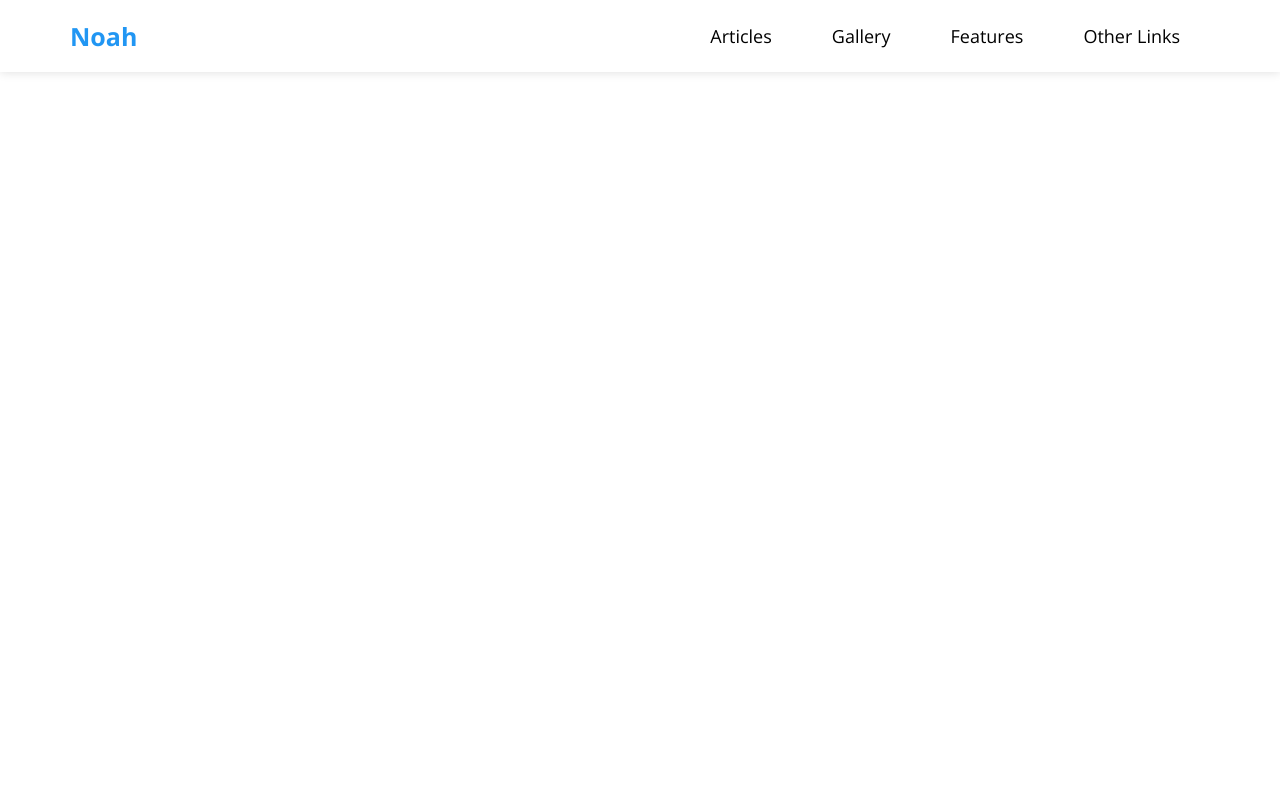
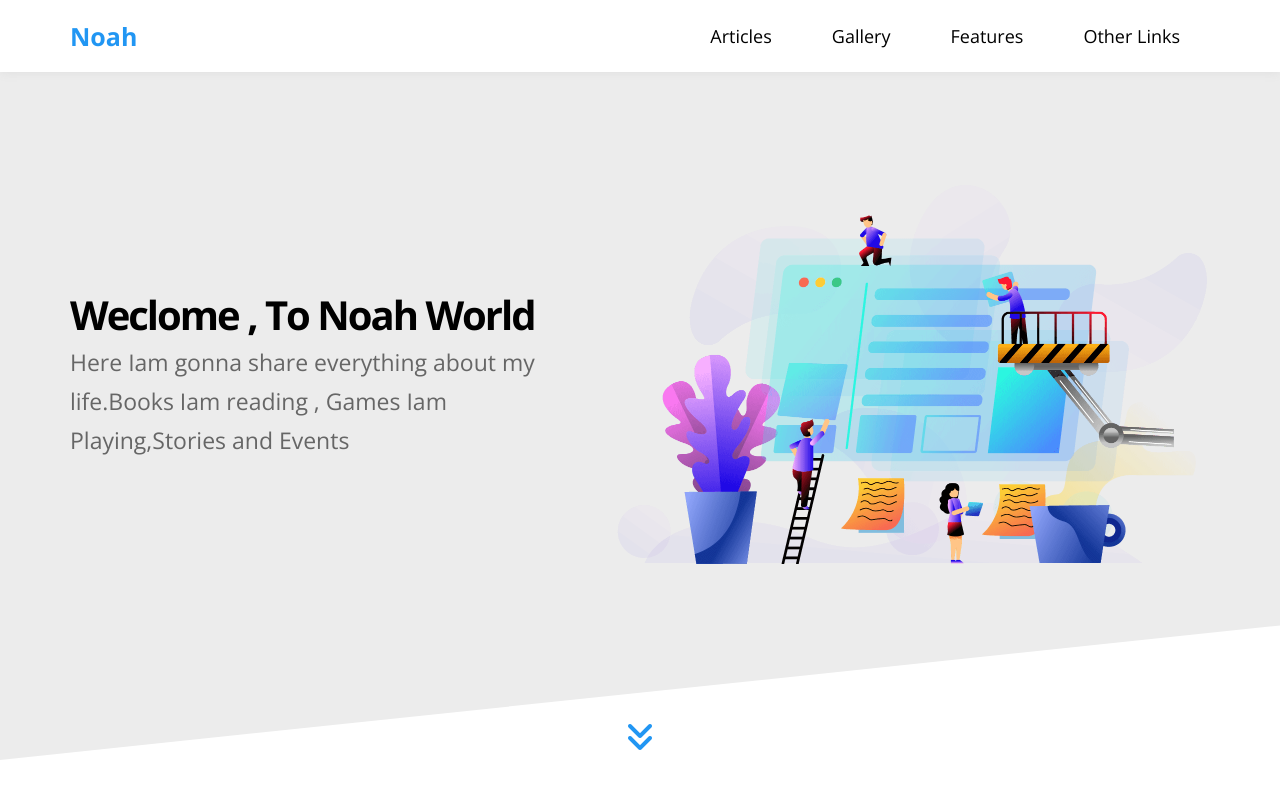
Before and after one commit to Bouchghl-nouh/html-Css-Template-3, a plain HTML site: page index.html in a window 1280 px wide. Drawn offline with nearby package versions, Linux system fonts and the light colour scheme.

Commit message:
finishing the landing

```diff
--- a/CSS/template.css
+++ b/CSS/template.css
@@ -50,8 +50,10 @@ ul{
 /* End Global Rules */
 /* Start Header  */
 header{
+    background-color: white;
     position: relative;
     box-shadow: 0 0 10px #ddd;
+
 
 }
 header .container {
@@ -211,6 +213,112 @@ header .main-menu > li:hover .mega-menu{
 .mega-menu .links li a i {
     margin-right: 10px;
 }
-
 /* End Mega Menu */
 /* End Header */
+/* Start Landing */
+.landing {
+    position: relative;
+
+}
+.landing::before {
+    content:"";
+    position: absolute;
+
+    left: 0;
+    top:-40px;
+    width:100%;
+    height: 100%;
+    background-color: #ececec;
+    z-index: -10 ;
+    transform: skewY(-6deg);
+    transform-origin: top left;
+}
+.landing .container {
+    min-height: calc(100vh - 72px);
+    display: flex;
+    align-items: center;
+    padding-bottom: 120px;
+}
+.landing .container .text {
+    flex:1 ;
+}
+@media(max-width:991px){
+    .landing .text {
+        text-align: center;
+    }
+}
+.landing .text h2 {
+    font-size: 40px;
+    margin: 0 ;
+    letter-spacing: -2px;
+}
+
+.landing .container .text h2 {
+    font-size: 40px;
+    letter-spacing: -2px;
+}
+@media (max-width: 767px){
+    .landing .container .text h2 {
+        font-size: 28px;
+    }
+}
+.landing .container .text p {
+    font-size: 23px;
+    line-height: 1.7;
+    margin:5px 0 0 ;
+    color : #666 ;
+    max-width: 500px;
+}
+@media(max-width:991px){
+    .landing .container .text p {
+        margin:10px auto ;
+    }
+}
+@media(max-width:767px){
+    .landing .container .text p {
+        font-size: 18px;
+    }
+}
+.landing .container .image img {
+    position: relative;
+    width: 600px;
+    animation: up-and-down 5s linear infinite;
+}
+@media (max-width:991px){
+    .landing .image {
+        display: none;
+    }
+}
+.landing .go-down {
+    color:var(--main-color);
+    position: absolute;
+    bottom: 30px ;
+    left: 50%;
+    transform: translateX(-50%);
+    transition: var(--transition);
+}
+.landing .go-down:hover{
+    color: var(--main-color-alt);
+}
+.landing .go-down i{
+    animation:bouncing 1.5s infinite ;
+}
+
+/* End Landing */
+/* Start Animation  */
+@keyframes up-and-down {
+    0% , 100%{
+        top: 0 ;
+    }
+    50%{
+        top: -50px ;
+}}
+@keyframes bouncing {
+    0%,10%,20%,50%,80%,100% {
+        transform: translateY(0);
+    }
+    40% ,60%{
+        transform: translateY(-20px);
+    }
+}
+/* End Animation */
--- a/index.html
+++ b/index.html
@@ -70,6 +70,20 @@
         </div>
     </header>
     <!-- End header -->
+    <!-- Start Landing -->
+    <div class="landing">
+        <div class="container">
+            <div class="text">
+                <h2>Weclome , To Noah World</h2>
+                <p>Here Iam gonna share everything about my life.Books Iam reading , Games Iam Playing,Stories and Events</p>
+            </div>
+            <div class="image"><img src="Images/landing-image.png" alt=""></div>
+        </div>
+        <a href="#article" class="go-down">
+            <i class="fas fa-angle-double-down fa-2x"></i>
+        </a>
+    </div>
+    <!-- End Landing -->
 
 </body>
 </html>
```
